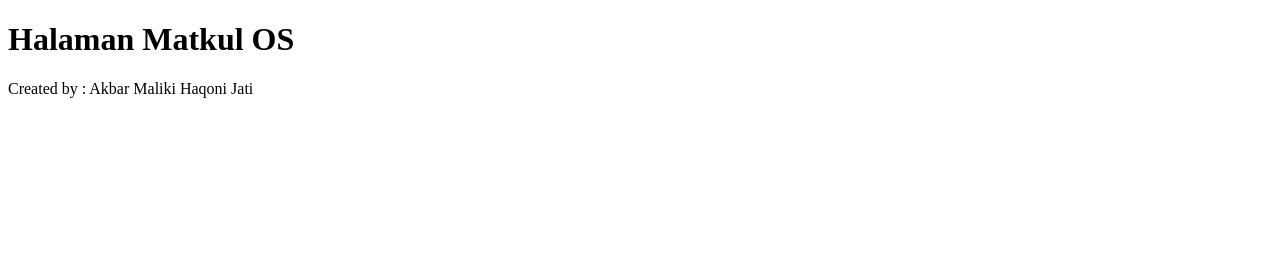
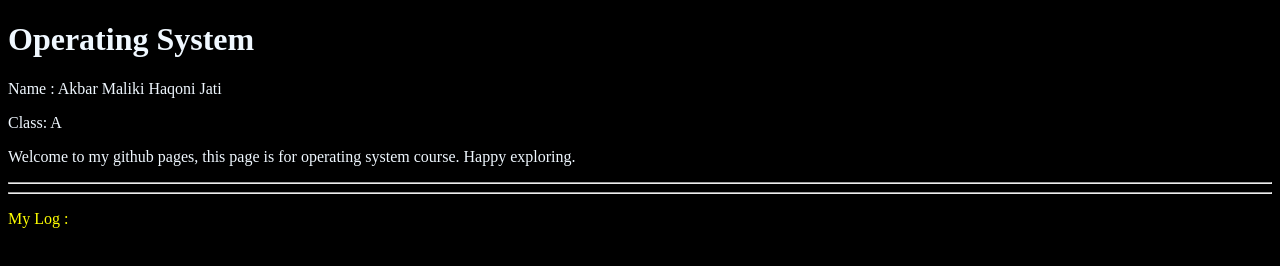
Before and after one commit to akbarmaliki10/operating_system, a plain HTML site: page index.html in a window 1280 px wide. Drawn offline with Linux system fonts and the light colour scheme.

Commit message:
Update index.html

```diff
--- a/index.html
+++ b/index.html
@@ -6,8 +6,13 @@
     <meta name="viewport" content="width=device-width, initial-scale=1.0">
     <title>Document</title>
 </head>
-<body>
-    <h1>Halaman Matkul OS</h1>
-    <p>Created by : Akbar Maliki Haqoni Jati</p>
+<body bgcolor="black">
+    <h1 style="color: aliceblue;">Operating System</h1>
+    <p style="color: aliceblue;">Name : Akbar Maliki Haqoni Jati</p>
+    <p style="color: aliceblue;">Class: A</p>
+    <p style="color: aliceblue;">Welcome to my github pages, this page is for operating system course. Happy exploring. </p>
+    <hr>
+    <hr>
+    <p style="color: yellow;">My Log :</p>
 </body>
 </html>
```
